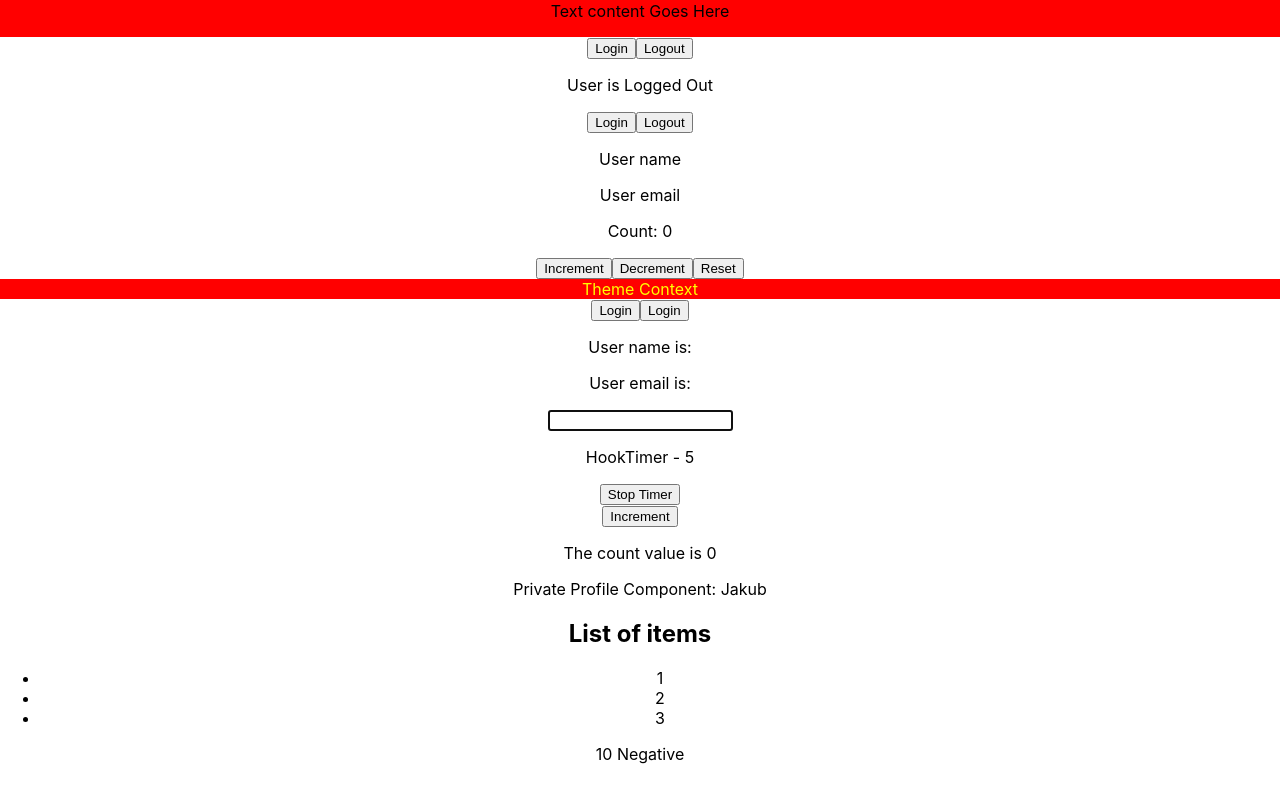
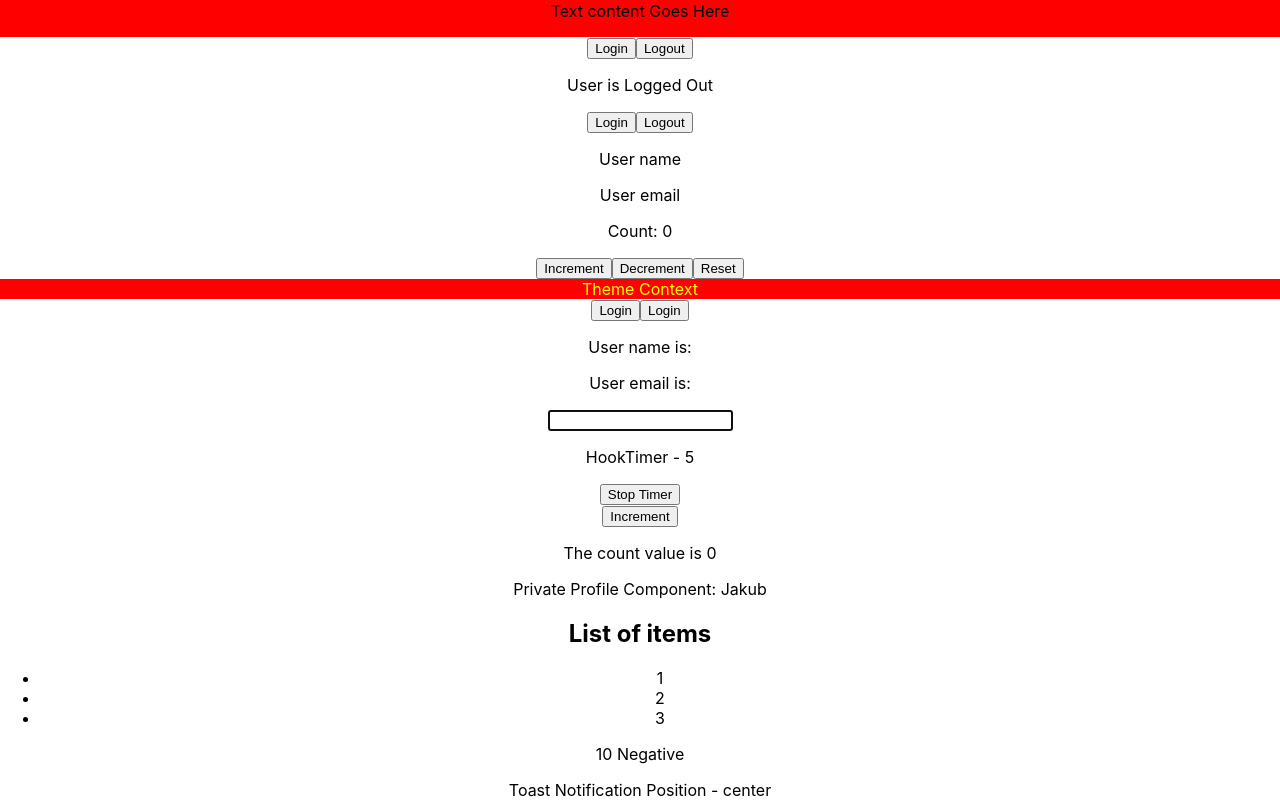
Before and after one commit to JakHer/TS, a React (Create React App) app in the folder my-app/: page / in a window 1280 px wide. Shown: the part 487-1287 px from the top of the page. Built offline with nearby package versions, Linux system fonts and the light colour scheme.

Commit message:
template literals & exclude

```diff
--- a/my-app/src/App.tsx
+++ b/my-app/src/App.tsx
@@ -23,6 +23,7 @@ import { Private } from "./components/auth/Private";
 import { Profile } from "./components/auth/Profile";
 import { List } from "./components/generics/List";
 import { RandomNumber } from "./components/restriction/RandomNumber";
+import { Toast } from "./components/templateLiterals/Toast";
 
 function App() {
   const person = useMemo(
@@ -101,6 +102,7 @@ function App() {
       />
 
       <RandomNumber value={10} isNegative />
+      <Toast position="center" />
     </div>
   );
 }
--- /dev/null
+++ b/my-app/src/components/templateLiterals/Toast.tsx
@@ -0,0 +1,12 @@
+type HorizontalPosiion = "left" | "center" | "right";
+type VerticalPosiion = "top" | "center" | "bottom";
+
+type ToastProps = {
+  position:
+    | Exclude<`${HorizontalPosiion}-${VerticalPosiion}`, "center-center">
+    | "center";
+};
+
+export const Toast = ({ position }: ToastProps) => {
+  return <div>Toast Notification Position - {position}</div>;
+};
```
Also changed, not shown: 1 other file (tests, documents, lock files or other folders).
